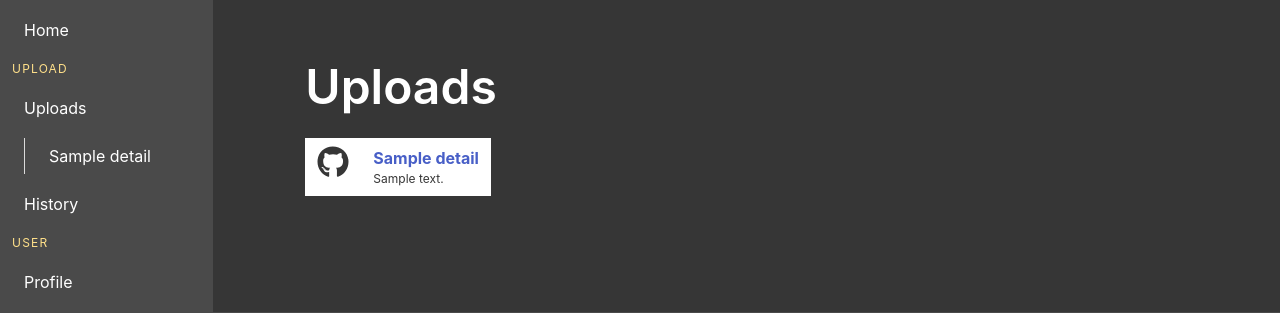
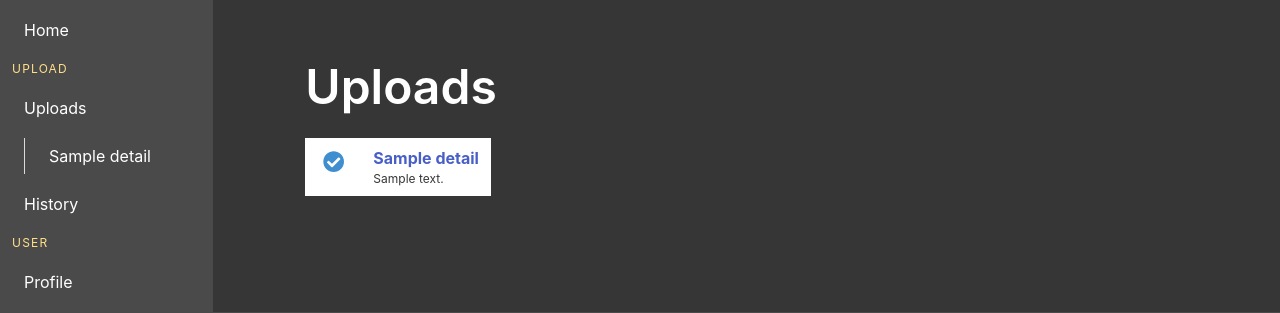
Before and after one commit to konekato/file-uploader, a Django app: template templates/upload_details.html in a window 1280 px wide. Shown: the part 96-409 px from the top of the page. Run offline with Django 3.2, Linux system fonts and the light colour scheme; the template is opened without the code that fills it: most values are stand-ins (such as "Sample title", 1, 10 or a date in 2020); some libraries are stand-ins or nearby versions.

Commit message:
fix: template 済みの仕様 extensionを用いればツールチップの使用が可能!

```diff
--- a/templates/upload_details.html
+++ b/templates/upload_details.html
@@ -12,11 +12,15 @@
                 {% for detail in details %}
                 <tr>
                     <td>
-                        <span class="icon is-medium">
-                            {% if detail.file %}
-                            <i class="fab fa-2x fa-github"></i>
-                            {% endif %}
+                        {% if detail.file %}
+                        <span class="icon is-medium has-text-info" data-tooltip="Already submitted">
+                            <i class="fas fa-lg fa-check-circle"></i>
                         </span>
+                        {% else %}
+                        <span class="icon is-medium has-text-danger" data-tooltip="Not yet">
+                            <i class="fas fa-lg fa-exclamation-circle"></i>
+                        </span>
+                        {% endif %}
                     </td>
                     <td>
                         <p class="has-text-weight-bold">
```
